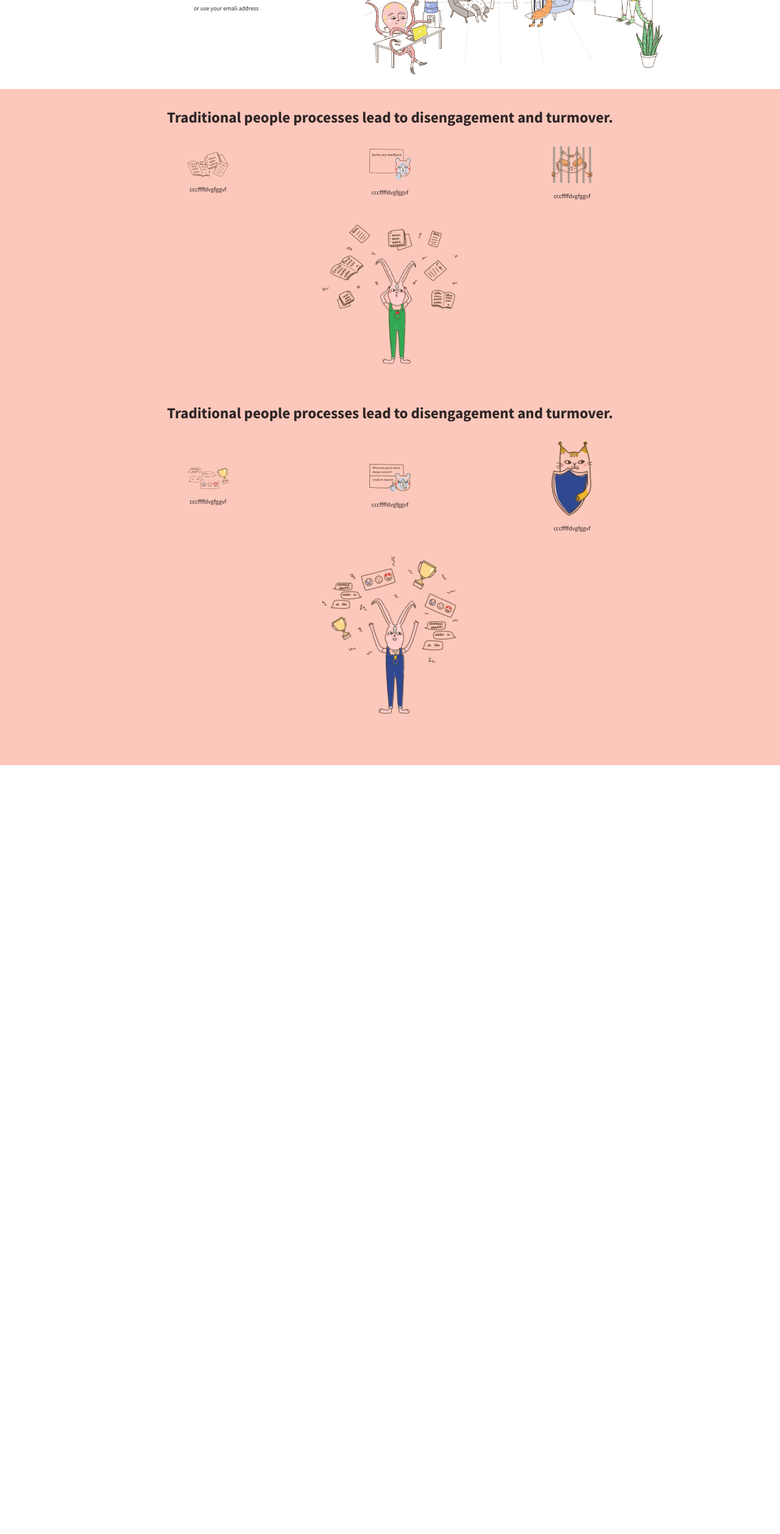
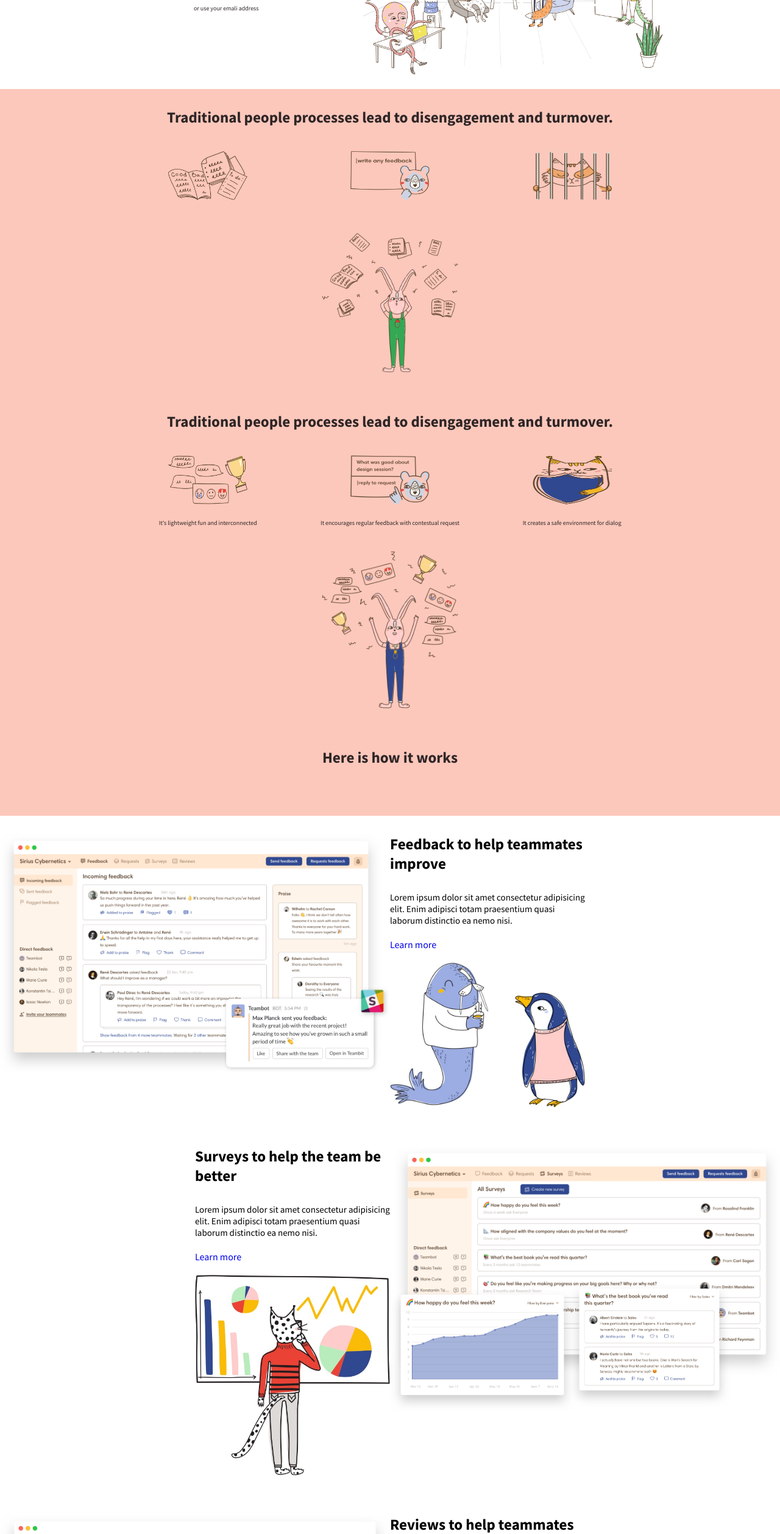
Before and after one commit to NicolettaBr/node-sass-teambit, a website: page index.html in a window 1280 px wide. Shown: the part 240-2756 px from the top of the page at 61% size. Before the commit the page ends 1495 px from the top, so only its background shows below. Drawn offline with Linux system fonts and the light colour scheme.

Commit message:
usability section

```diff
--- a/index.html
+++ b/index.html
@@ -85,6 +85,7 @@
 
     <!--MAIN-->
     <main>
+        <!--section-process-->
         <section class="process">
 
             <!--process-before-->
@@ -96,21 +97,21 @@
 
                     <div class="img-process">
                         <img src="img/hardcore.png" alt="hardcore">
-                        <div class="small-text">cccffffdvgfggvf</div>
+                        <div class="small-text"></div>
                     </div>
 
                     <div class="img-process">
-                        <img src="img/nofeedback.png" alt="">
-                        <div class="small-text">cccffffdvgfggvf</div>
+                        <img src="img/nofeedback.png" alt="nofeedback">
+                        <div class="small-text"></div>
                     </div>
 
                     <div class="img-process">
-                        <img src="img/notsafe.png" alt="">
-                        <div class="small-text">cccffffdvgfggvf</div>
+                        <img src="img/notsafe.png" alt="notsafe">
+                        <div class="small-text"></div>
                     </div>
                 </div>
 
-                <img src="img/before.png" alt="">
+                <img src="img/before.png" alt="before">
             </div>
 
             <!--process-after-->
@@ -122,22 +123,141 @@
 
                     <div class="img-process">
                         <img src="img/lightweight.png" alt="lightweight">
-                        <div class="small-text">cccffffdvgfggvf</div>
+                        <div class="small-text">It's lightweight fun and interconnected</div>
                     </div>
 
                     <div class="img-process">
                         <img src="img/feedbacksuggestions.png" alt="feedbacksuggestions">
-                        <div class="small-text">cccffffdvgfggvf</div>
+                        <div class="small-text">It encourages regular feedback with contestual request</div>
                     </div>
 
                     <div class="img-process">
+
                         <img src="img/safe.png" alt="safe">
-                        <div class="small-text">cccffffdvgfggvf</div>
+                        <div class="small-text">It creates a safe environment for dialog</div>
                     </div>
                 </div>
 
-                <img src="img/after.png" alt="after">
+                <img class="bunny" src="img/after.png" alt="after">
+
+                <h3>Here is how it works</h3>
             </div>
+
+        </section>
+        <!--fine section-process-->
+
+        <!--usability section-->
+        <section class="usability">
+
+            <!--usability-box-left-->
+            <div class="usability-box-left">
+
+                <!--slide-->
+                <div class="slide">
+
+                    <img src="img/employee-feedback.jpg" alt="employee-feedback">
+
+                </div>
+                <!--fine slide-->
+
+                <!--caption-->
+                <div class="caption">
+
+                    <div class="caption-box">
+                        <h3>Feedback to help teammates improve</h3>
+                        <p>Lorem ipsum dolor sit amet consectetur adipisicing elit. Enim adipisci totam praesentium quasi laborum distinctio ea nemo nisi.</p>
+                        <a href="#">Learn more</a>
+                        <img src="img/communication.jpg" alt="communication">
+                    </div>
+
+                </div>
+                <!--fine caption-->
+            </div>
+            <!--fine usability-box-left-->
+
+            <!--usability-box-right-->
+            <div class="usability-box-right">
+
+                <!--slide-->
+                <div class="slide">
+
+                    <img src="img/employee-survey.jpg" alt="employee-survey">
+
+                </div>
+                <!--fine slide-->
+
+                <!--caption-->
+                <div class="caption">
+
+                    <div class="caption-box">
+                        <h3>Surveys to help the team be better</h3>
+                        <p>Lorem ipsum dolor sit amet consectetur adipisicing elit. Enim adipisci totam praesentium quasi laborum distinctio ea nemo nisi.</p>
+                        <a href="#">Learn more</a>
+                        <img src="img/insights.jpg" alt="insights">
+                    </div>
+
+                </div>
+                <!--fine caption-->
+            </div>
+            <!--fine usability-box-right-->
+
+            <!--usability-box-left-->
+            <div class="usability-box-left">
+
+                <!--slide-->
+                <div class="slide">
+
+                    <img src="img/performance-review.jpg" alt="performance-review">
+
+                </div>
+                <!--fine slide-->
+
+                <!--caption-->
+                <div class="caption">
+
+                    <div class="caption-box">
+                        <h3>Reviews to help teammates get a fair evaluation</h3>
+                        <p>Lorem ipsum dolor sit amet consectetur adipisicing elit. Enim adipisci totam praesentium quasi laborum distinctio ea nemo nisi.</p>
+                        <a href="#">Learn more</a>
+                        <img src="img/review.jpg" alt="review">
+                    </div>
+
+                </div>
+                <!--fine caption-->
+            </div>
+            <!--fine usability-box-left-->
+
+            <!--usability-box-right-->
+            <div class="usability-box-right">
+
+                <!--slide-->
+                <div class="slide">
+
+                    <img src="img/employee-survey.jpg" alt="employee-survey">
+
+                </div>
+                <!--fine slide-->
+
+                <!--caption-->
+                <div class="caption">
+
+                    <div class="caption-box">
+                        <h3>Surveys to help the team be better</h3>
+                        <p>Lorem ipsum dolor sit amet consectetur adipisicing elit. Enim adipisci totam praesentium quasi laborum distinctio ea nemo nisi.</p>
+                        <a href="#">Learn more</a>
+                        <img src="img/recognition.jpg" alt="recognition">
+                    </div>
+
+                </div>
+                <!--fine caption-->
+            </div>
+            <!--fine usability-box-right-->
+
+        </section>
+        <!--usability section-->
+
+        <!--message-section-->
+        <section class="message">
 
         </section>
 
--- a/src/partials/_main.scss
+++ b/src/partials/_main.scss
@@ -12,6 +12,10 @@
             width: 25%;
         }
 
+        .bunny{
+            margin-bottom: 60px;
+        }
+
         .process-img-box{
             @include flex-centred-element;
             margin: 30px 0;
@@ -24,7 +28,93 @@
             .img-process{
                 width: 30%;
 
+                img{
+                    width: 150px;
+                    height: 100px;
+                    padding: 10px;
+                }
+
             }
         }
     }
 }
+
+.usability-box-left{
+    @include flex-divider-left;
+
+    h3{
+        font-size: $subtitle-text;
+    }
+
+    p{
+        font-size: $paragraph-text;
+        padding: 30px 0 20px 0;
+    }
+
+    .slide{
+        width: 50%;
+        margin: 30px 0;
+    }
+
+    .caption{
+        width: 50%;
+        margin: 30px 0;
+
+        .caption-box{
+            width: 50%;
+
+            a{
+                text-decoration: none;
+            }
+
+            img{
+                padding-top: 20px;
+            }
+        }
+
+    }
+
+}
+
+.usability-box-right{
+    @include flex-divider-right;
+
+    h3{
+        font-size: $subtitle-text;
+    }
+
+    p{
+        font-size: $paragraph-text;
+        padding: 30px 0 20px 0;
+    }
+
+    .slide{
+        width: 50%;
+        margin: 30px 0;
+    }
+
+    .caption{
+        width: 50%;
+        margin: 30px 0;
+
+        .caption-box{
+            width: 50%;
+            float: right;
+
+            a{
+                text-decoration: none;
+            }
+
+            img{
+                padding-top: 20px;
+            }
+        }
+
+    }
+
+}
+
+.message{
+    background-color: #fcc8bb;
+    height: 400px;
+}
--- a/src/partials/_mixins.scss
+++ b/src/partials/_mixins.scss
@@ -26,3 +26,15 @@
     justify-content: space-around;
     align-items: center;
 }
+
+@mixin flex-divider-left{
+    display: flex;
+    flex-wrap: wrap;
+
+}
+
+@mixin flex-divider-right{
+    display: flex;
+    flex-direction: row-reverse;
+    flex-wrap: wrap;
+}
```
Also changed, not shown: dist/app.css.
